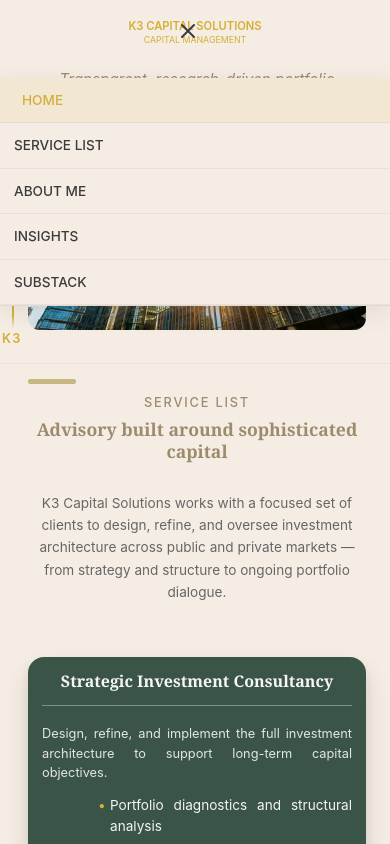
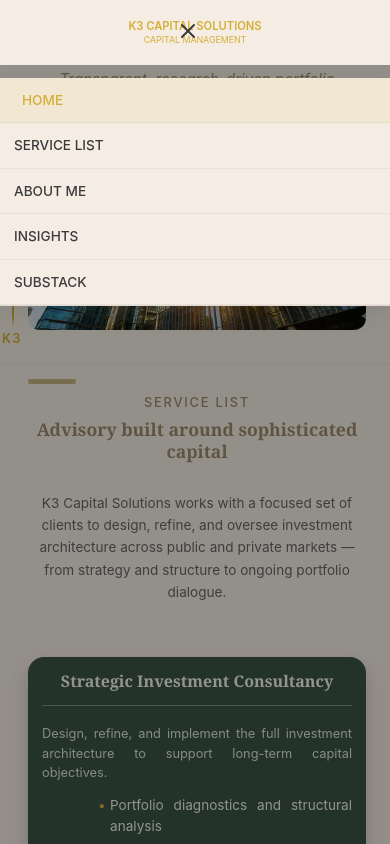
Before and after one commit to indarss/K3CapitalSolutions, a Next.js app: page / in a window 390 px wide. Both pictures are taken after a click on the button "Toggle menu". Shown: the top 844 px of the page. Built offline with nearby package versions, Linux system fonts and the light colour scheme.

Commit message:
mobile menu fix
mobile menu fix

```diff
--- a/app/globals.css
+++ b/app/globals.css
@@ -283,19 +283,48 @@
   color: #d4af37;
 }
 
+/* Mobile Menu Backdrop */
+.mobile-menu-backdrop {
+  display: none;
+  position: fixed;
+  top: 0;
+  left: 0;
+  right: 0;
+  bottom: 0;
+  background: rgba(0, 0, 0, 0.4);
+  z-index: 2998;
+  animation: fadeIn 0.2s ease;
+}
+
+.mobile-menu-backdrop.open {
+  display: block;
+}
+
+@keyframes fadeIn {
+  from {
+    opacity: 0;
+  }
+  to {
+    opacity: 1;
+  }
+}
+
 /* Mobile Navigation */
 .mobile-nav {
   display: none;
-  position: absolute;
+  position: fixed;
   top: var(--nav-height);
-  left: 0;
   right: 0;
+  width: 100%;
+  max-width: 100%;
   background: #f5ede4;
   border-bottom: 1px solid var(--border);
   flex-direction: column;
-  z-index: 3000;
+  z-index: 2999;
   box-shadow: 0 6px 24px rgba(0, 0, 0, 0.08);
   animation: slideDown 0.2s ease;
+  overflow-y: auto;
+  max-height: calc(100vh - var(--nav-height));
 }
 
 @keyframes slideDown {
--- a/components/Nav.jsx
+++ b/components/Nav.jsx
@@ -108,6 +108,15 @@
   }, [pathname]);
 
   return (
+    <>
+      {/* Mobile Menu Backdrop */}
+      {mobileMenuOpen && (
+        <div
+          className="mobile-menu-backdrop open"
+          onClick={() => setMobileMenuOpen(false)}
+        />
+      )}
+
       <header className={`nav-wrapper ${scrolled ? "scrolled" : ""}`}>
         <nav className="container nav-inner">
           {/* Logo + Brand */}
@@ -185,5 +194,6 @@
           </div>
         )}
       </header>
+    </>
   );
 }
```
Lines whose indentation alone changed are shown as unchanged.
